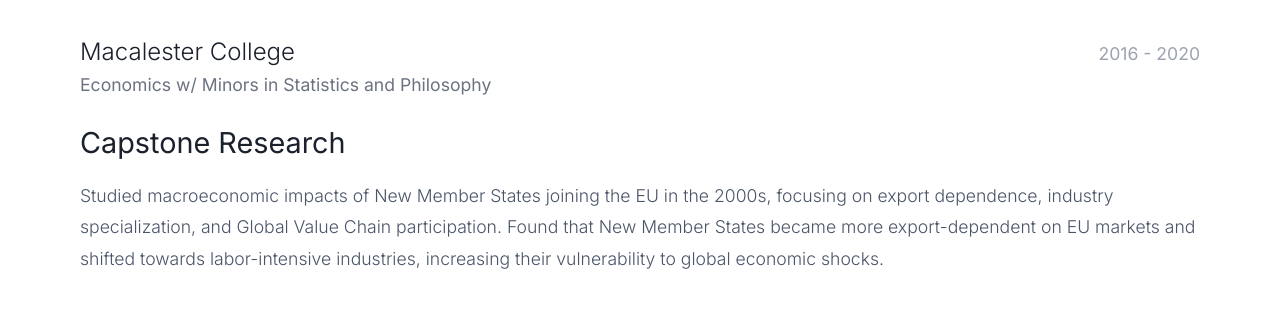
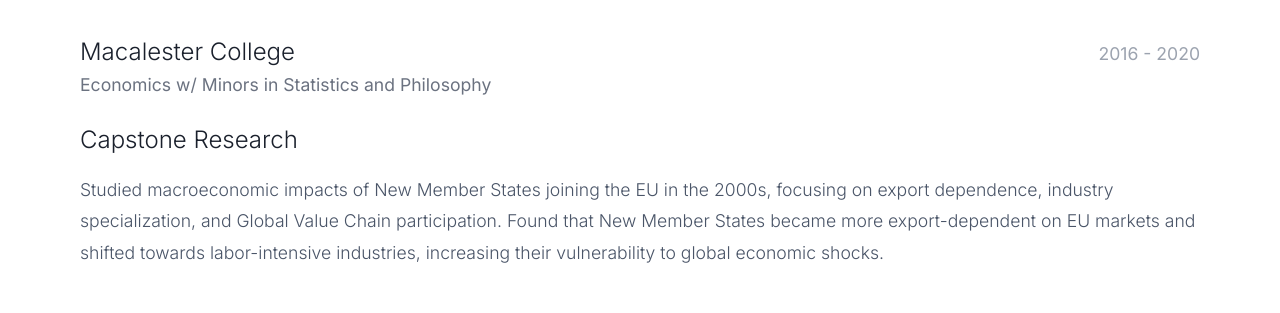
Before and after one commit to lvsomala/lvsomala.github.io, a plain HTML site: page index.html in a window 1280 px wide. Shown: the part 2633-2946 px from the top of the page. Drawn offline with Linux system fonts and the light colour scheme; animation ran at ten frames a second.

Commit message:
Make Capstone Research text match Macalester College styling
- Reduced font-size from 1.8rem to 1.5rem (24px - same as Macalester College)
- Changed font-weight from 400 to 300 (light - same as Macalester College)
- Now both subsection headers have consistent styling
- Both smaller than main Education header (32px)

🤖 Generated with [Claude Code](https://claude.ai/code)

Co-Authored-By: Claude <noreply@anthropic.com>

```diff
--- a/index.html
+++ b/index.html
@@ -523,8 +523,8 @@
         }
 
         .capstone h4 {
-            font-size: 1.8rem;
-            font-weight: 400;
+            font-size: 1.5rem;
+            font-weight: 300;
             color: #1a202c;
             margin-bottom: 20px;
             font-family: 'Inter', sans-serif;
```
